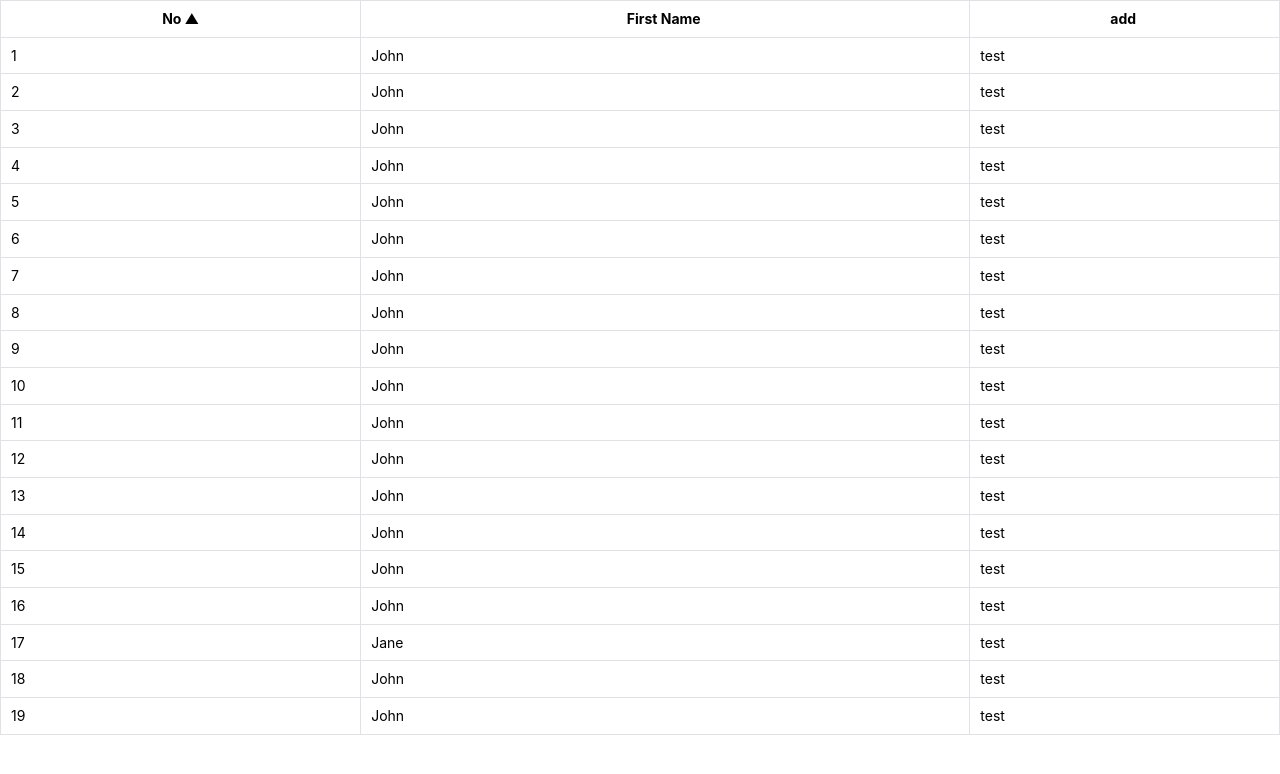
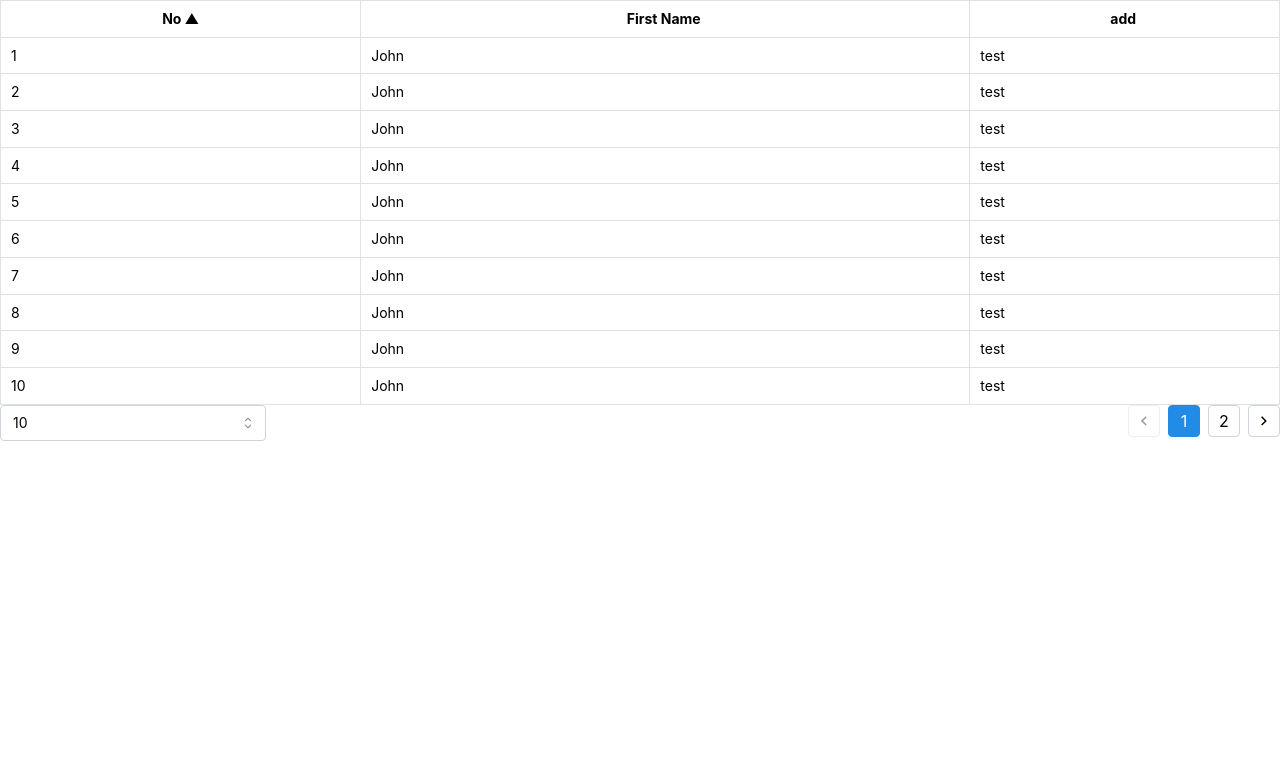
Before and after one commit to novice1993/rex-web-table, a React (Vite) app: page / in a window 1280 px wide. Shown: the top 774 px of the page. Built offline with nearby package versions, Linux system fonts and the light colour scheme; what jotai-immer would draw is missing.

Commit message:
[fix] 실행 오류 해결 위하여 라이브러리 재설치
Desc
- mantine-hooks 라이브러리 재설치

```diff
--- a/package.json
+++ b/package.json
@@ -11,6 +11,7 @@
   },
   "dependencies": {
     "@mantine/core": "^7.12.2",
+    "@mantine/hooks": "^7.12.2",
     "@tanstack/react-table": "^8.20.5",
     "jotai": "^2.9.3",
     "jotai-immer": "^0.4.1",
--- a/src/App.tsx
+++ b/src/App.tsx
@@ -3,6 +3,7 @@ import useTable from "./hook/useTable";
 import { TableProvider } from "./provider/TableProvider";
 import TableHeader from "./components/TableHeader/index";
 import TableBody from "./components/TableBody/index";
+import TableFooter from "./components/TableFooter";
 import AddSubRow from "./components/SubRowComponents/AddSubRow";
 import { data, headerOptionType } from "./dummyData";
 import { ColumnDef, Row } from "@tanstack/react-table";
@@ -68,9 +69,10 @@ function App() {
     });
   };
 
-  const { table } = useTable<Example>({
+  const { table, totalPageNum, pagination, setPagination } = useTable<Example>({
     data,
     columns,
+    isPagination: true,
   });
 
   return (
@@ -79,6 +81,11 @@ function App() {
         <TableHeader table={table} headerOptionType={headerOptionType} />
         <TableBody table={table} />
       </TableProvider>
+      <TableFooter
+        totalPageNum={totalPageNum}
+        pagination={pagination}
+        setPagination={setPagination}
+      />
     </>
   );
 }
```
Also changed, not shown: 1 other file (tests, documents, lock files or other folders).
